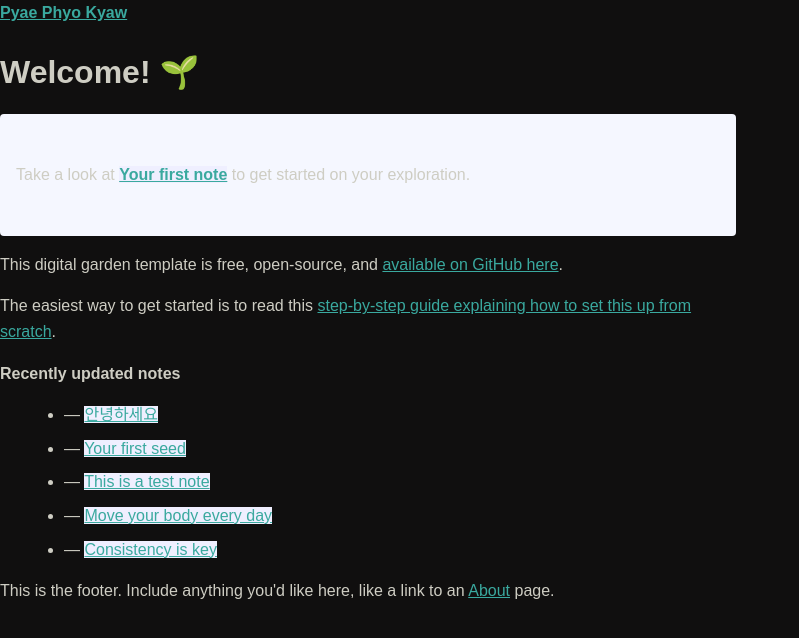
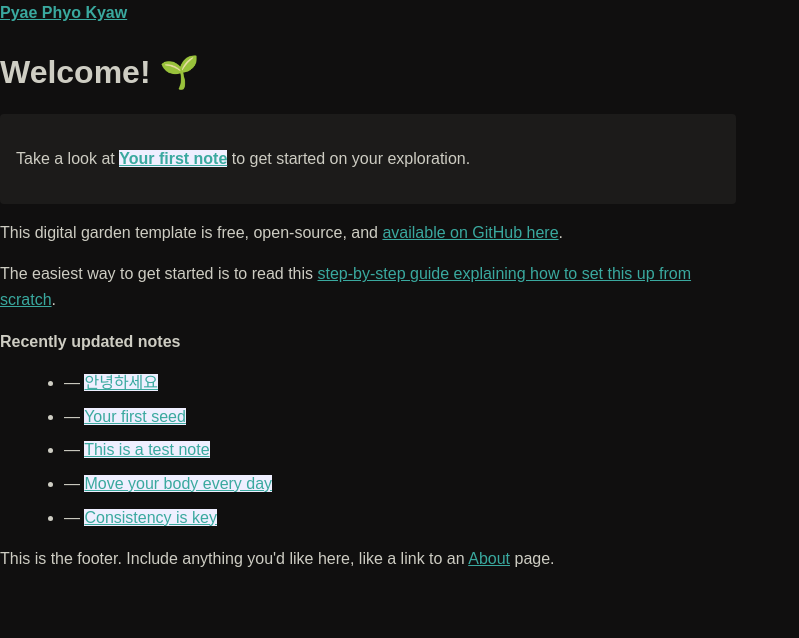
Before and after one commit to iampyaephyokyaw/jekyll-netlify, a Jekyll site: the page built from _pages/index.md, in a window 1280 px wide. Shown: the top 638 px of the page, without its empty margins (0-799 px from the left). Built offline with Jekyll 4.4.1, drawn with Linux system fonts in a browser that asks for light colours.

Commit message:
Update index.md

```diff
--- a/_pages/index.md
+++ b/_pages/index.md
@@ -7,7 +7,7 @@ permalink: /
 
 # Welcome! 🌱
 
-<p style="padding: 3em 1em; background: #f5f7ff; border-radius: 4px;">
+<p style="padding: 2em 1em; background: var(--flexoki-bg-2); border-radius: 4px;">
   Take a look at <span style="font-weight: bold">[[Your first note]]</span> to get started on your exploration.
 </p>
 
```
